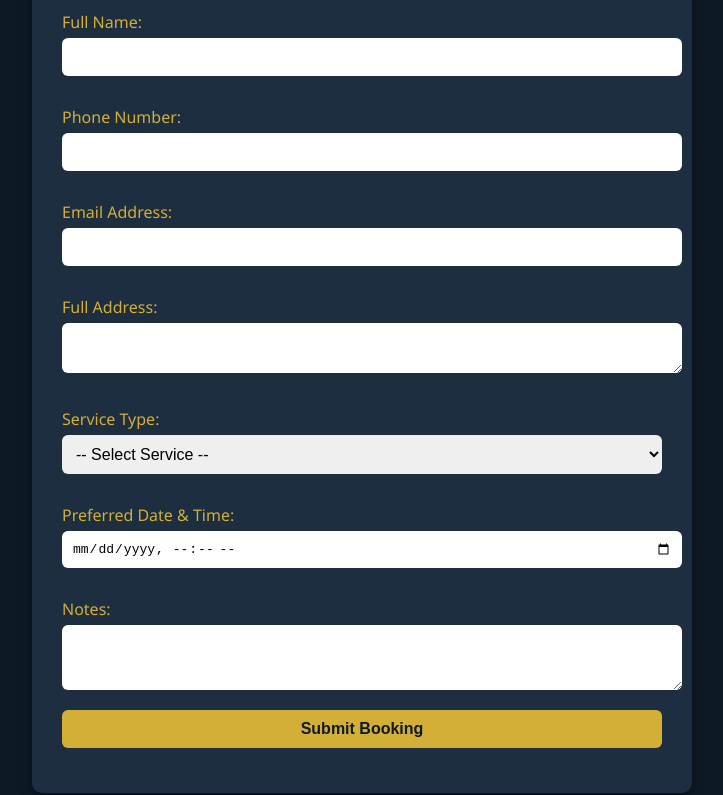
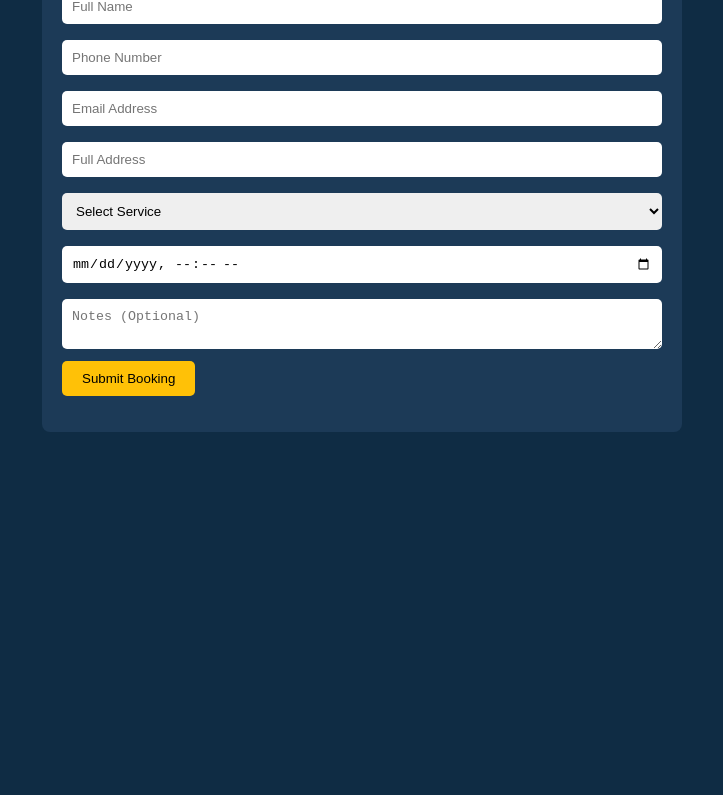
Before and after one commit to 502296/TailorMe_Booking, a plain HTML site: page index.html in a window 1280 px wide. Shown: the part 145-940 px from the top of the page, without its empty margins (278-1001 px from the left). After the commit the page ends 800 px from the top, so only its background shows below. Drawn offline with Linux system fonts and the light colour scheme.

Commit message:
Add files via upload
Updated index.html with Google Sheets integration

```diff
--- a/index.html
+++ b/index.html
@@ -3,53 +3,92 @@
 <html lang="en">
 <head>
   <meta charset="UTF-8">
-    <title>Book Your Tailoring Appointment | TailorMe</title>
-    <link rel="stylesheet" href="style.css">
+  <title>TailorMe Booking Form</title>
+  <style>
+    body {
+      background-color: #0f2c44;
+      font-family: Arial, sans-serif;
+      color: #fff;
+      padding: 30px;
+    }
+    h2 {
+      color: #ffc107;
+    }
+    input, select, textarea {
+      width: 100%;
+      padding: 10px;
+      margin: 8px 0;
+      box-sizing: border-box;
+      border-radius: 5px;
+      border: none;
+    }
+    button {
+      background-color: #ffc107;
+      color: #000;
+      padding: 10px 20px;
+      border: none;
+      border-radius: 5px;
+      cursor: pointer;
+    }
+    button:hover {
+      background-color: #e0a800;
+    }
+    .container {
+      max-width: 600px;
+      margin: auto;
+      background-color: #1c3a57;
+      padding: 20px;
+      border-radius: 8px;
+    }
+  </style>
 </head>
 <body>
   <div class="container">
-        <h1>Book Your Tailoring Appointment</h1>
-        <form action="#" method="post">
-            <label for="name">Full Name:</label>
-            <input type="text" id="name" name="name" required>
-
-            <label for="phone">Phone Number:</label>
-            <input type="tel" id="phone" name="phone" required>
-
-            <label for="email">Email Address:</label>
-            <input type="email" id="email" name="email" required>
-
-            <label for="address">Full Address:</label>
-            <textarea id="address" name="address" rows="2" required></textarea>
-
-            <label for="service">Service Type:</label>
-            <select id="service" name="service" required>
-                <option value="">-- Select Service --</option>
-                <option value="suit">Suit Alteration</option>
-                <option value="dress">Dress Adjustment</option>
-                <option value="leather">Leather Repair</option>
-                <option value="custom">Custom Tailoring</option>
-                <option value="child">Children’s Clothing</option>
-                <option value="urgent">Urgent Repair</option>
+    <h2>Book Your Tailoring Appointment</h2>
+    <form id="bookingForm">
+      <input type="text" name="name" placeholder="Full Name" required />
+      <input type="text" name="phone" placeholder="Phone Number" required />
+      <input type="email" name="email" placeholder="Email Address" required />
+      <input type="text" name="address" placeholder="Full Address" required />
+      <select name="service" required>
+        <option value="">Select Service</option>
+        <option value="Suit Alteration">Suit Alteration</option>
+        <option value="Dress Hemming">Dress Hemming</option>
+        <option value="Leather Repair">Leather Repair</option>
+        <option value="Urgent Repair">Urgent Repair</option>
       </select>
-
-            <label for="date">Preferred Date & Time:</label>
-            <input type="datetime-local" id="date" name="date" required>
-
-            <label for="notes">Notes:</label>
-            <textarea id="notes" name="notes" rows="3"></textarea>
-
+      <input type="datetime-local" name="datetime" required />
+      <textarea name="notes" placeholder="Notes (Optional)"></textarea>
       <button type="submit">Submit Booking</button>
     </form>
-        <p class="confirmation" id="confirmationMsg" style="display:none;">Thank you! Your appointment request has been received.</p>
+    <p id="responseMsg" style="margin-top: 10px;"></p>
   </div>
+
   <script>
-        const form = document.querySelector("form");
-        const msg = document.getElementById("confirmationMsg");
-        form.addEventListener("submit", function(e) {
+    const form = document.getElementById('bookingForm');
+    const msg = document.getElementById('responseMsg');
+
+    form.addEventListener('submit', function(e) {
       e.preventDefault();
-            msg.style.display = "block";
+      const formData = new FormData(form);
+      const data = {};
+      formData.forEach((value, key) => data[key] = value);
+
+      fetch("https://script.google.com/macros/s/AKfycby5JVN0VDbw5dDz3czg35MMFK2Tgi_LxF17kgiHxIPH4QmxQ5f5gLryyH4SIf6DsXrJ/exec", {
+        method: "POST",
+        body: JSON.stringify(data),
+        headers: {
+          "Content-Type": "application/json"
+        }
+      }).then(response => response.text())
+        .then(result => {
+          msg.style.color = "lightgreen";
+          msg.innerText = "Booking submitted successfully!";
           form.reset();
+        }).catch(error => {
+          msg.style.color = "red";
+          msg.innerText = "Error submitting booking. Please try again.";
+        });
     });
   </script>
 </body>
```
Lines whose indentation alone changed are shown as unchanged.
